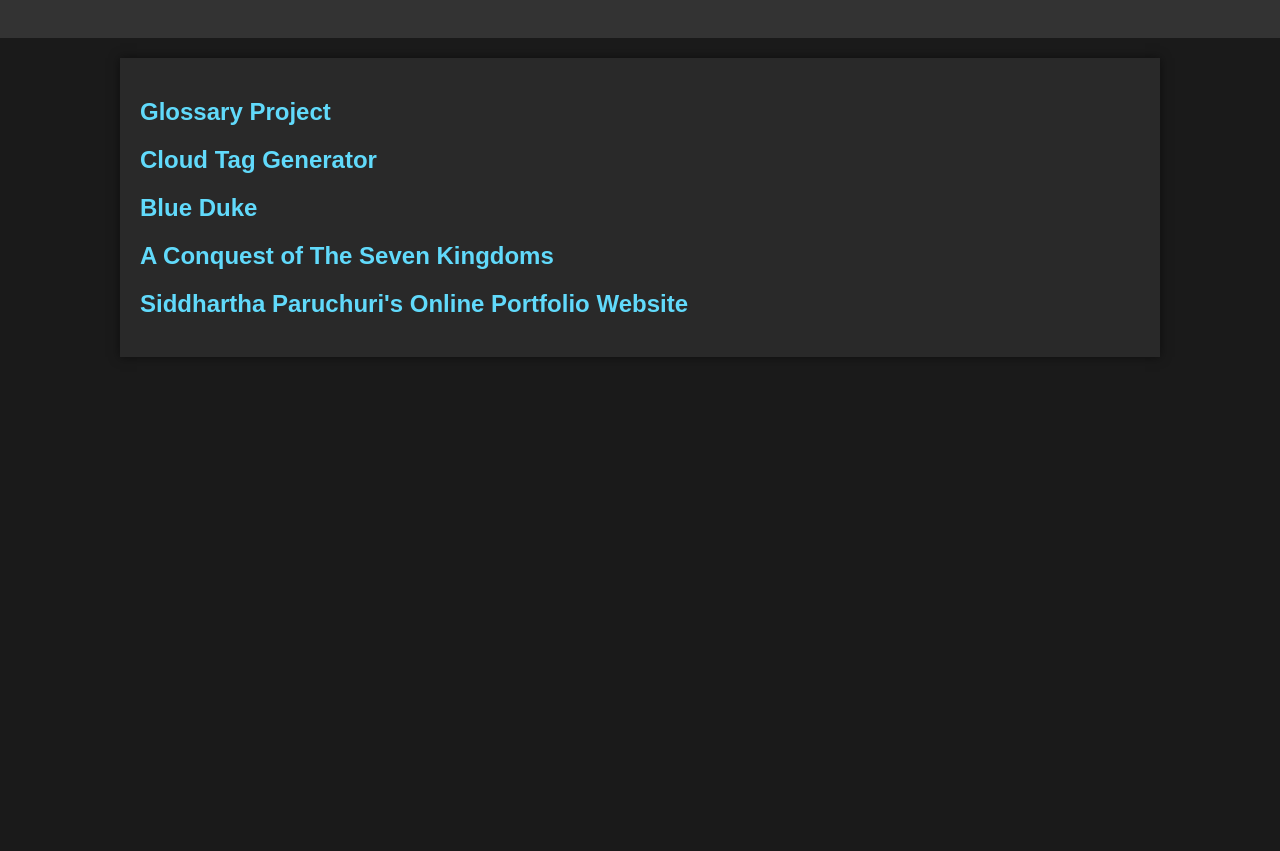
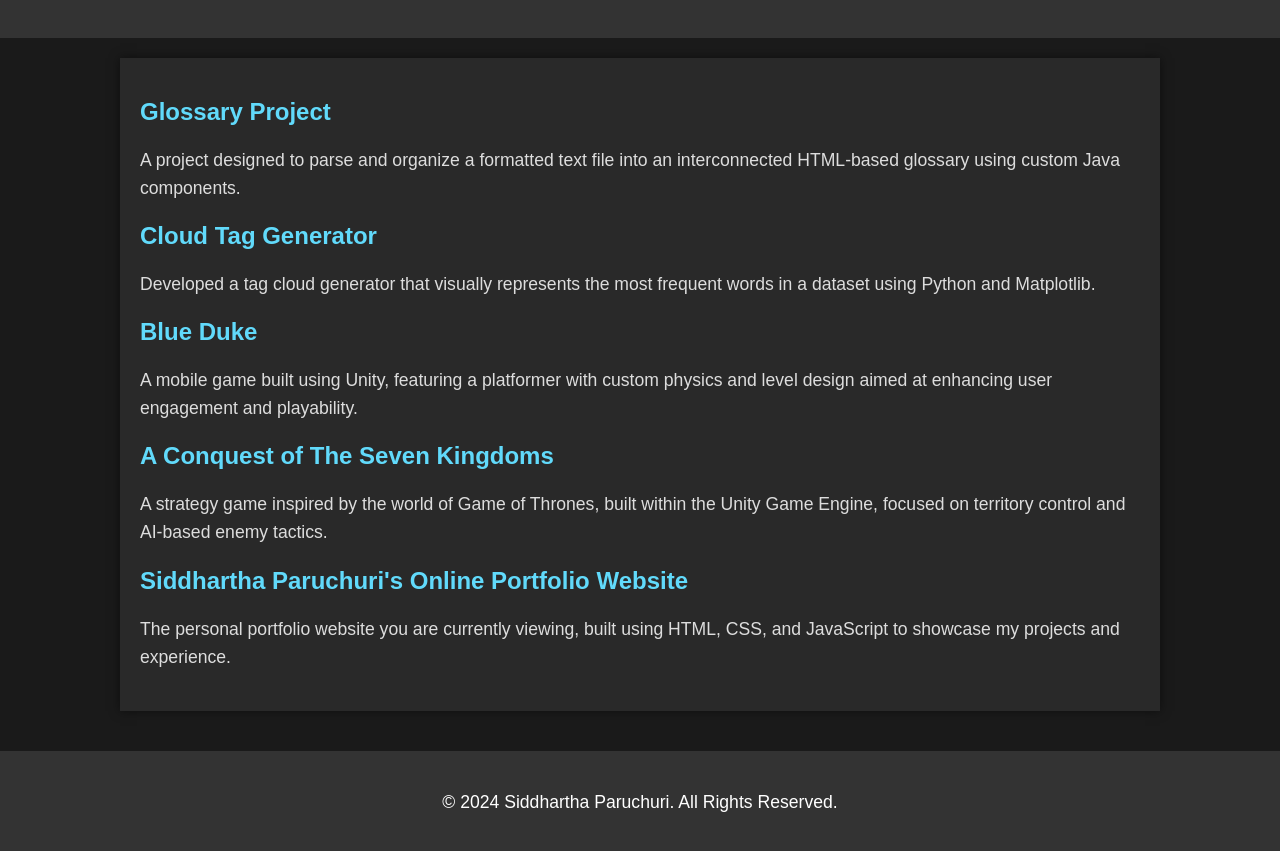
Before and after one commit to paruchurisid/paruchurisid.github.io, a plain HTML site: page projects.html in a window 1280 px wide. Shown: the part 229-1080 px from the top of the page. Before the commit the page ends 800 px from the top, so only its background shows below. Drawn offline with Linux system fonts and the light colour scheme.

Commit message:
update togglemenu
changed toggle menu and added descriptions

```diff
--- a/projects.html
+++ b/projects.html
@@ -126,10 +126,24 @@
 
     <section>
         <h2>Glossary Project</h2>
+        <p>A project designed to parse and organize a formatted text file into an interconnected HTML-based glossary using custom Java components.</p>
+
         <h2>Cloud Tag Generator</h2>
+        <p>Developed a tag cloud generator that visually represents the most frequent words in a dataset using Python and Matplotlib.</p>
+
         <h2>Blue Duke</h2>
+        <p>A mobile game built using Unity, featuring a platformer with custom physics and level design aimed at enhancing user engagement and playability.</p>
+
         <h2>A Conquest of The Seven Kingdoms</h2>
+        <p>A strategy game inspired by the world of Game of Thrones, built within the Unity Game Engine, focused on territory control and AI-based enemy tactics.</p>
+
         <h2>Siddhartha Paruchuri's Online Portfolio Website</h2>
+        <p>The personal portfolio website you are currently viewing, built using HTML, CSS, and JavaScript to showcase my projects and experience.</p>
+    </section>
+
+    <footer>
+        <p>&copy; 2024 Siddhartha Paruchuri. All Rights Reserved.</p>
+    </footer>
 
     <script>
         function toggleMenu() {
@@ -141,4 +155,6 @@
             }
         }
     </script>
-    </section>
+
+</body>
+</html>
```
Lines whose indentation alone changed are shown as unchanged.
